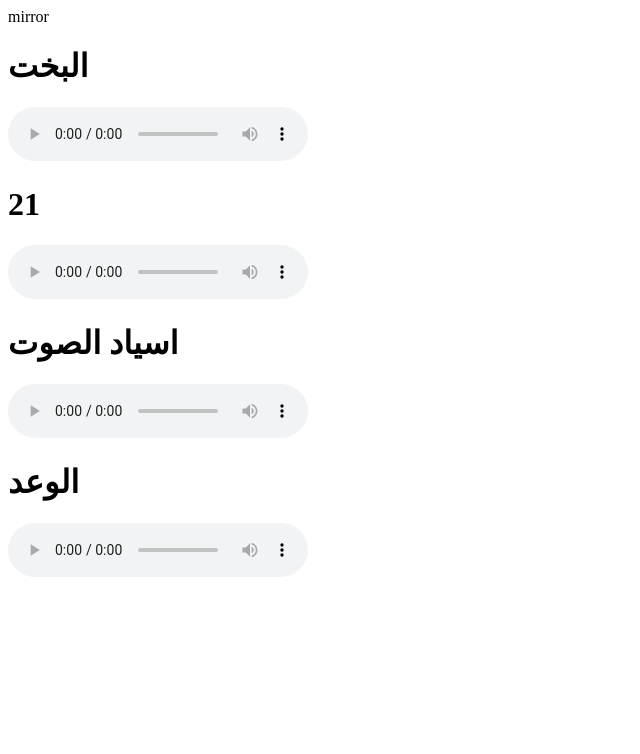
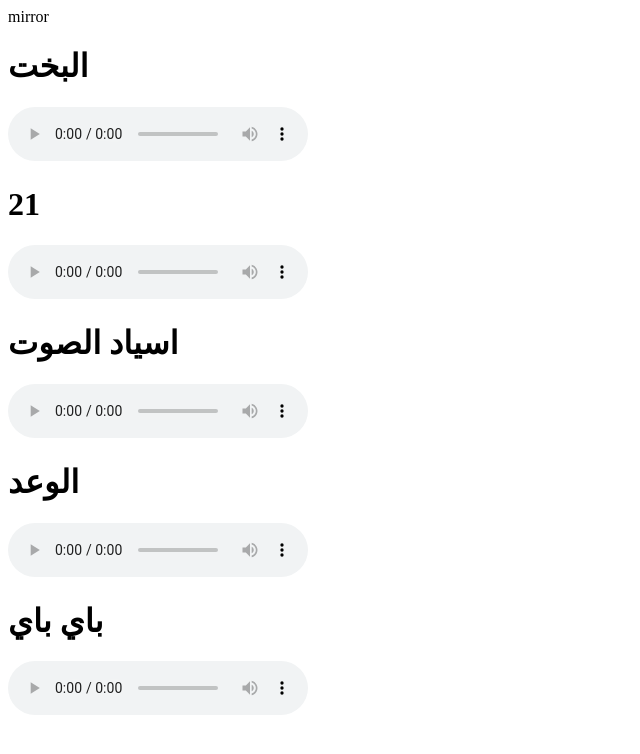
Before and after one commit to Eyadvhc/web1, a plain HTML site: page index.html in a window 1280 px wide. Shown: the whole page, without its empty margins (0-640 px from the left). Drawn offline with Linux system fonts and the light colour scheme.

Commit message:
Update index.html

```diff
--- a/index.html
+++ b/index.html
@@ -23,5 +23,9 @@
     <audio controls>
   <source src="ElWa3d-Wegz-MaTb3aa.Com.mp3" type="audio/mp3">
         </audio>
+     <h1>باي باي</h1>
+    <audio controls>
+  <source src="Wegz - bye bye _ ويجز - باي باي (Official Audio) تراك محذوف.mp3" type="audio/mp3">
+        </audio>
 </body>
 </html>
```
